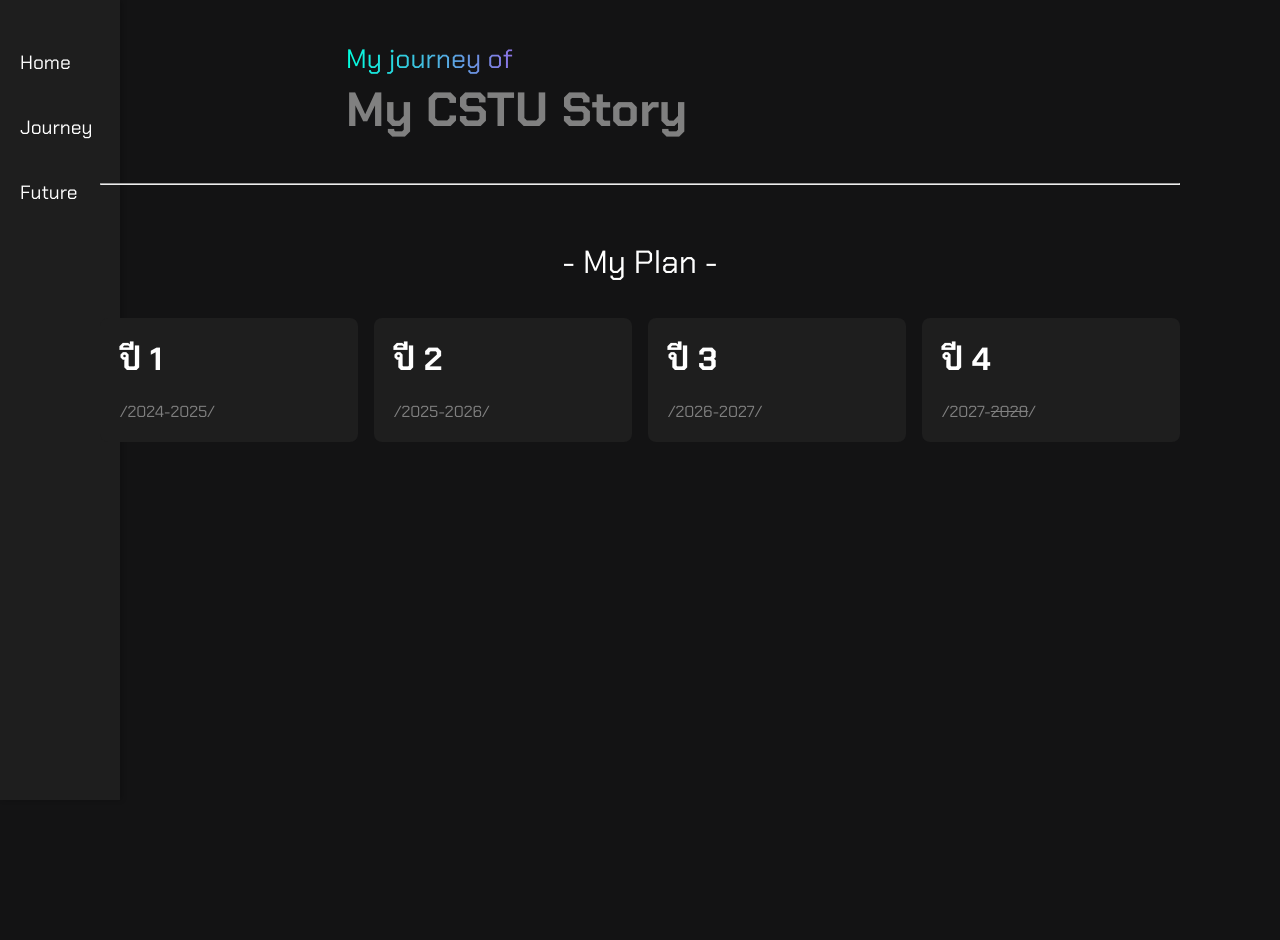
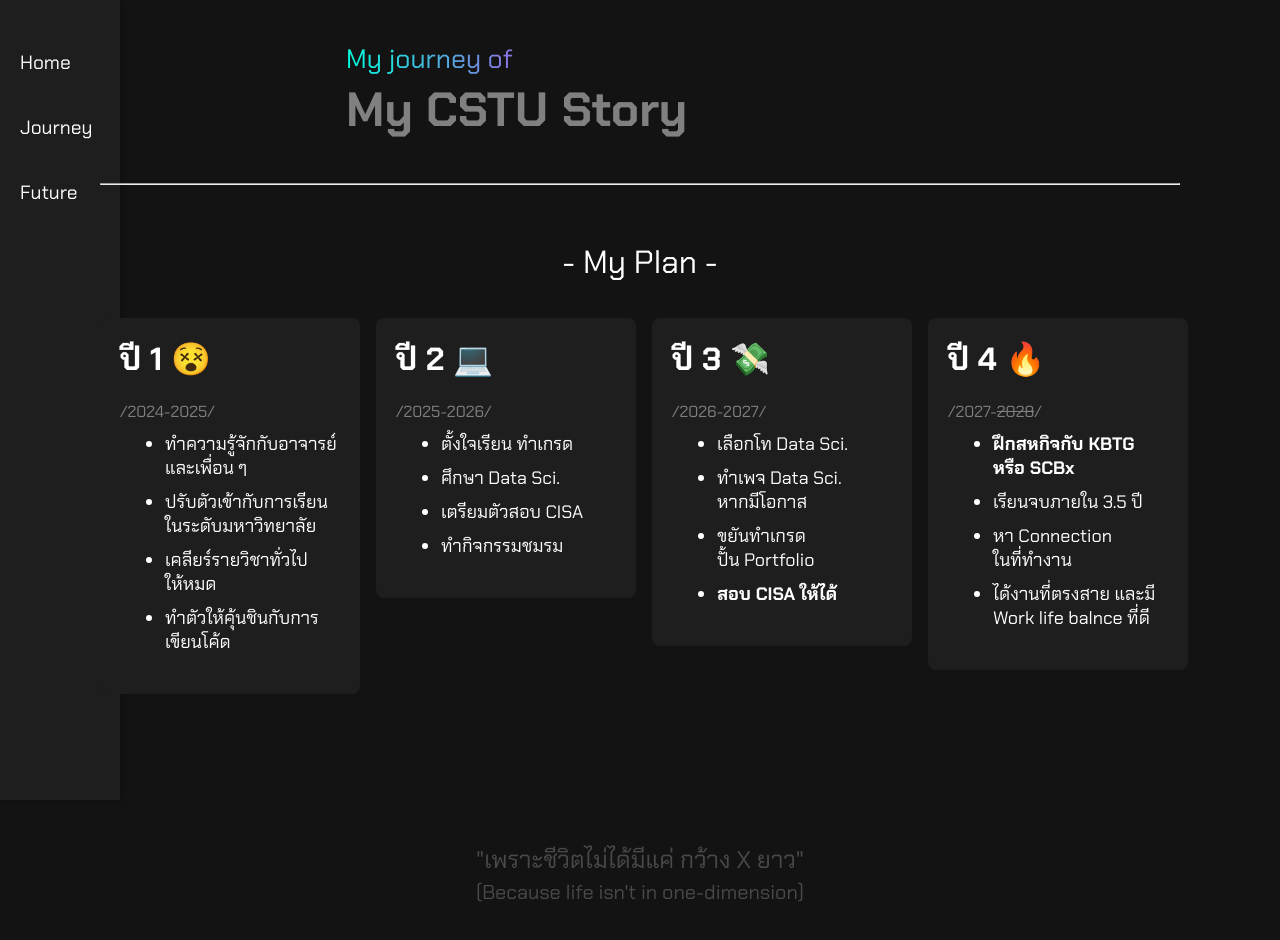
Before and after one commit to SaltedYogurt/6709616640_MYCSTUStory, a plain HTML site: page myjourney.html in a window 1280 px wide. Shown: the top 940 px of the page. Drawn offline with Linux system fonts and the light colour scheme.

Commit message:
add conre

```diff
--- a/myjourney.html
+++ b/myjourney.html
@@ -30,34 +30,66 @@
         <div class="content-boxs">
            <div class="box2">
                <p>
-                   <h1><strong>ปี 1</strong></h1><br>
+                   <h1><strong>ปี 1 😵</strong></h1><br>
                    <p class="box-section">/2024-2025/</p>
                </p>
-               <div class="small-image"></div>
+               <div class="box-section2">
+                <ul class="Timeline-lists">
+                    <li>ทำความรู้จักกับอาจารย์และเพื่อน ๆ</li>
+                    <li>ปรับตัวเข้ากับการเรียนในระดับมหาวิทยาลัย</li>
+                    <li>เคลียร์รายวิชาทั่วไป <br>ให้หมด</li>
+                    <li>ทำตัวให้คุ้นชินกับการเขียนโค้ด</li>
+                </ul>
+               </div>
            </div>
            <div class="box2">
                <p>
-                   <h1><strong>ปี 2</strong></h1><br>
+                   <h1><strong>ปี 2 💻</strong></h1><br>
                    <p class="box-section">/2025-2026/</p>
                </p>
-               <div class="small-image"></div>
+               <div class="box-section2">
+                    <ul class="Timeline-lists">
+                        <li>ตั้งใจเรียน ทำเกรด</li>
+                        <li>ศึกษา Data Sci.</li>
+                        <li>เตรียมตัวสอบ CISA</li>
+                        <li>ทำกิจกรรมชมรม</li>
+                    </ul>
+               </div>
            </div>
            <div class="box2">
                <p>
-                   <h1><strong>ปี 3</strong></h1><br>
+                   <h1><strong>ปี 3 💸</strong></h1><br>
                    <p class="box-section">/2026-2027/</p>
                </p>
-               <div class="small-image"></div>
+               <div class="box-section2">
+                    <ul class="Timeline-lists">
+                        <li>เลือกโท Data Sci.</li>
+                        <li>ทำเพจ Data Sci. <br>หากมีโอกาส</li>
+                        <li>ขยันทำเกรด <br> ปั้น Portfolio</li>
+                        <li><b>สอบ CISA ให้ได้</b></li>
+                    </ul>
+               </div>
            </div>
            <div class="box2">
                <p>
-                <h1><strong>ปี 4</strong></h1><br>
+                <h1><strong>ปี 4 🔥</strong></h1><br>
                    <p class="box-section">/2027-<s>2028</s>/</p>
                </p>
-               <div class="small-image"></div>
+               <div class="box-section2">
+                    <ul class="Timeline-lists">
+                        <li><b>ฝึกสหกิจกับ KBTG <br>หรือ SCBx</b></li>
+                        <li>เรียนจบภายใน 3.5 ปี</li>
+                        <li>หา Connection <br>ในที่ทำงาน</li>
+                        <li>ได้งานที่ตรงสาย และมี Work life balnce ที่ดี</li>
+                    </ul>
+               </div>
            </div>
        </div>
     </div>
+        <div class="caption">
+        "เพราะชีวิตไม่ได้มีแค่ กว้าง X ยาว" <br>
+        <small>(Because life isn't in one-dimension)</small>
+        </div>
     </div>
 </body>
 </html>
--- a/mystyle.css
+++ b/mystyle.css
@@ -238,12 +238,40 @@ header {
     justify-content: space-between;
 }
 
+.box-section2 {
+    display: flex;
+    text-align: left;
+    font-size: 20px;
+    width: 230px;
+
+}
+
+.Timeline-lists {
+    color: #ffffff;
+    margin-left: 0px;
+    margin-left: 35px;
+    font-size: 18px;
+    padding: 10px;
+}
+
+li {
+    margin-bottom: 10px;
+    margin-left: 0px;
+}
+
+.caption {
+    color: #494949;
+    text-align: center;
+    margin-top: 150px;
+    font-size: 1.5em;
+}
+
 /** End of myjourney.html part**/
 
 /** Begin of myfuture.html part**/
 
 #heading3 {
-    background: #ff0000;
+    background: #444444;
     background: radial-gradient(circle farthest-corner at center center, #ff0000 0%, #ffd000 100%);
     -webkit-background-clip: text;
     -webkit-text-fill-color: transparent;
```
